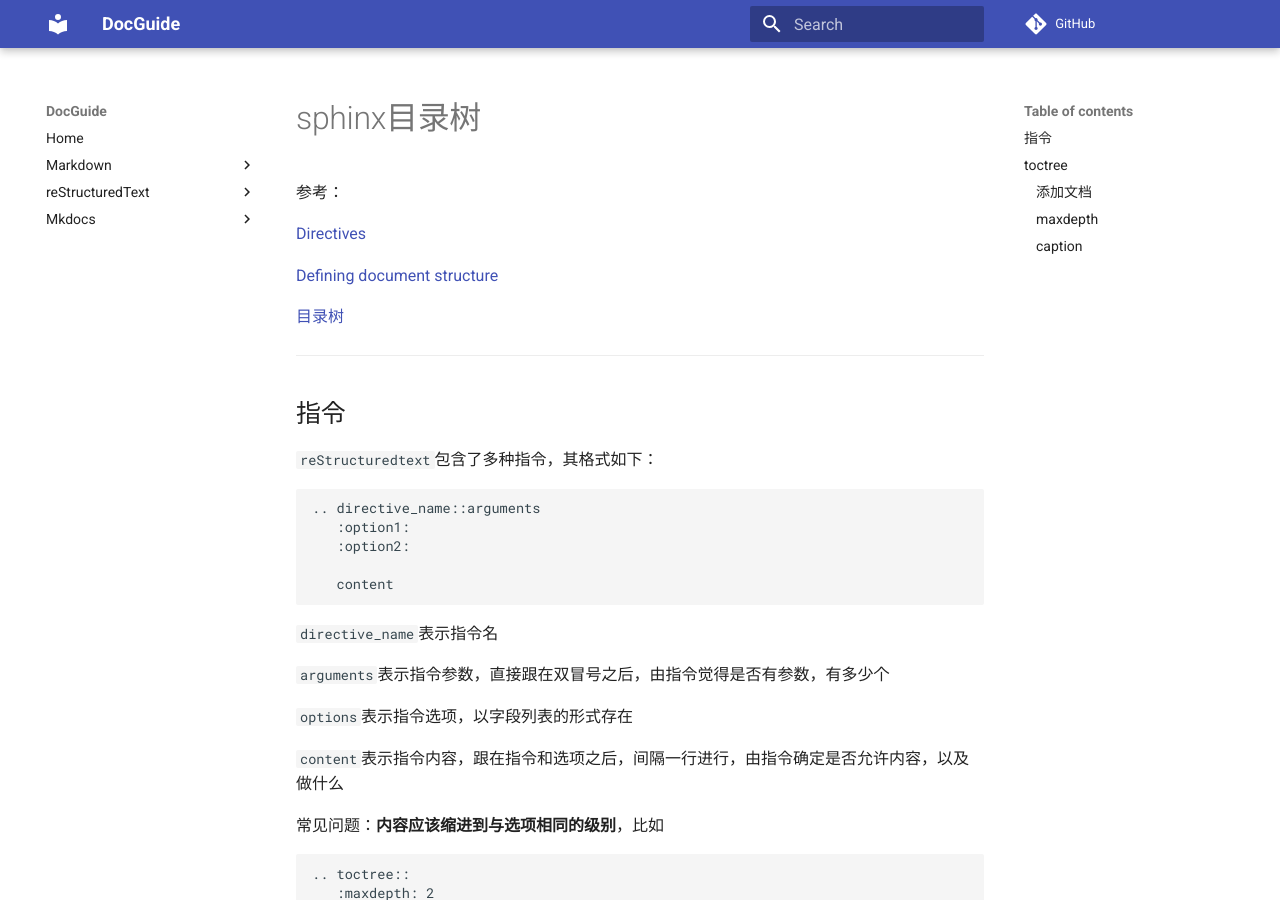
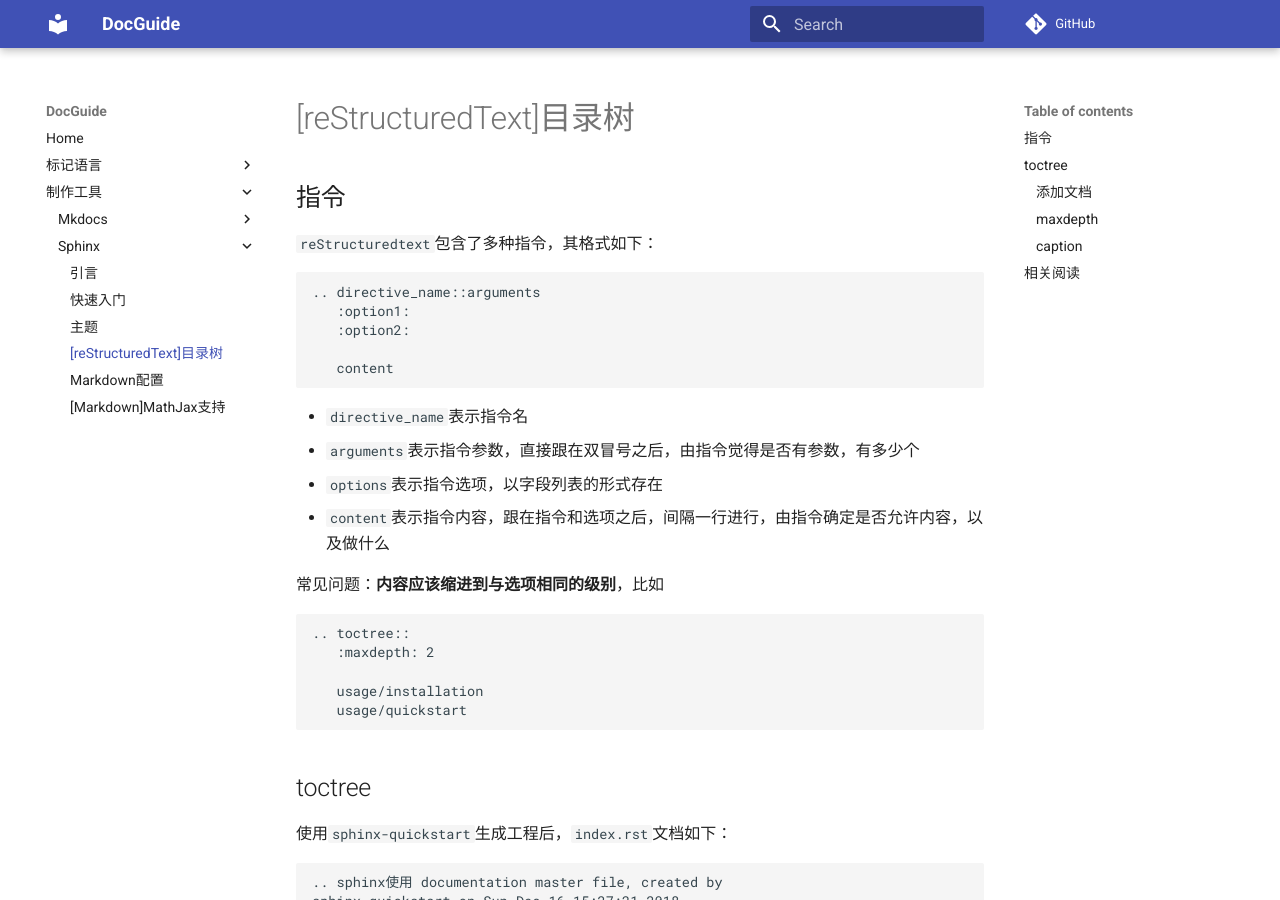
Before and after one commit to ZJDoc/DocGuide, an MkDocs documentation site: the page built from docs/sphinx/rst-toc.md, in a window 1280 px wide and 900 px high. Built offline with MkDocs 1.6.1 and Material for MkDocs 9.7.7, drawn with Linux system fonts in a browser that asks for light colours; comment, search, counter and statistics services are not loaded; some of the changed text lies outside the part shown.

Commit message:
docs(sphinx): add

```diff
--- a/docs/rst/Sphinx-目录树.md
+++ b/docs/sphinx/rst-toc.md
@@ -1,16 +1,5 @@
 
-
-# sphinx目录树
-
-参考：
-
-[Directives](http://www.sphinx-doc.org/en/master/usage/restructuredtext/directives.html#table-of-contents)
-
-[Defining document structure](http://www.sphinx-doc.org/en/master/usage/quickstart.html#defining-document-structure)
-
-[目录树](https://zh-sphinx-doc.readthedocs.io/en/latest/markup/toctree.html#toctree-directive)
-
----
+# [reStructuredText]目录树
 
 ## 指令
 
@@ -22,13 +11,10 @@
 
        content
 
-`directive_name`表示指令名
-
-`arguments`表示指令参数，直接跟在双冒号之后，由指令觉得是否有参数，有多少个
-
-`options`表示指令选项，以字段列表的形式存在
-
-`content`表示指令内容，跟在指令和选项之后，间隔一行进行，由指令确定是否允许内容，以及做什么
+* `directive_name`表示指令名
+* `arguments`表示指令参数，直接跟在双冒号之后，由指令觉得是否有参数，有多少个
+* `options`表示指令选项，以字段列表的形式存在
+* `content`表示指令内容，跟在指令和选项之后，间隔一行进行，由指令确定是否允许内容，以及做什么
 
 常见问题：**内容应该缩进到与选项相同的级别**，比如
 
@@ -38,9 +24,7 @@
        usage/installation
        usage/quickstart
 
----
-
-## `toctree`
+## toctree
 
 使用`sphinx-quickstart`生成工程后，`index.rst`文档如下：
 
@@ -103,7 +87,7 @@
         * 自定义
     zj_rst
 
-### `caption`
+### caption
 
 `caption`用于生成目录树标题，当前是`Content`，比如，修改成“目录树”
 
@@ -111,3 +95,9 @@
 
     Sphinx使用 - html主题
     zj_rst
+
+## 相关阅读
+
+* [Directives](http://www.sphinx-doc.org/en/master/usage/restructuredtext/directives.html#table-of-contents)
+* [Defining document structure](http://www.sphinx-doc.org/en/master/usage/quickstart.html#defining-document-structure)
+* [目录树](https://zh-sphinx-doc.readthedocs.io/en/latest/markup/toctree.html#toctree-directive)
--- a/mkdocs.yml
+++ b/mkdocs.yml
@@ -38,23 +38,32 @@ extra_javascript:
 # 导航
 nav:
     - Home: index.md
-    - Markdown:
-      - 引言: markdown/index.md
-      - 页内跳转: markdown/页内跳转.md
-      - 表格: markdown/表格.md
-      - 数学公式: markdown/数学公式.md
-      - 截图公式转换: markdown/截图公式转换.md
-      - 代码块设置: markdown/代码块设置.md
-      - 标签页实现: markdown/标签页实现.md
-      - 自定义Markdown编辑器: markdown/自定义Markdown编辑器.md
-      - '[VSCode]Markdown': markdown/vscode-markdown.md
-      - '[CSDN]Markdown': markdown/csdn-markdown.md
-      - '[CSDN]取出水印': markdown/csdn-去除水印.md
-    - reStructuredText:
-      - 常用语法: rst/常用语法.md
-    - Mkdocs:
-      - 引言: mkdocs/index.md
-      - 快速入门: mkdocs/get-started.md
-      - 配置文件解析: mkdocs/配置文件解析.md
-      - '[插件]MathJax': mkdocs/extension-mathjax.md
-      - '[插件]Emoji': mkdocs/extension-emoji.md
+    - 标记语言:
+      - Markdown:
+        - 引言: markdown/index.md
+        - 页内跳转: markdown/页内跳转.md
+        - 表格: markdown/表格.md
+        - 数学公式: markdown/数学公式.md
+        - 截图公式转换: markdown/截图公式转换.md
+        - 代码块设置: markdown/代码块设置.md
+        - 标签页实现: markdown/标签页实现.md
+        - 自定义Markdown编辑器: markdown/自定义Markdown编辑器.md
+        - '[VSCode]Markdown': markdown/vscode-markdown.md
+        - '[CSDN]Markdown': markdown/csdn-markdown.md
+        - '[CSDN]取出水印': markdown/csdn-去除水印.md
+      - reStructuredText:
+        - 常用语法: rst/常用语法.md
+    - 制作工具:
+      - Mkdocs:
+        - 引言: mkdocs/index.md
+        - 快速入门: mkdocs/get-started.md
+        - 配置文件解析: mkdocs/配置文件解析.md
+        - '[插件]MathJax': mkdocs/extension-mathjax.md
+        - '[插件]Emoji': mkdocs/extension-emoji.md
+      - Sphinx:
+        - 引言: sphinx/index.md
+        - 快速入门: sphinx/get-started.md
+        - 主题: sphinx/theme.md
+        - '[reStructuredText]目录树': sphinx/rst-toc.md
+        - Markdown配置: sphinx/markdown.md
+        - '[Markdown]MathJax支持': sphinx/markdown-mathjax.md
```
Also changed, not shown: docs/sphinx/get-started.md (added, +116 -0 lines), docs/sphinx/index.md (added, +33 -0 lines), docs/sphinx/markdown-mathjax.md (added, +37 -0 lines), docs/sphinx/markdown.md (added, +35 -0 lines), docs/sphinx/theme.md (added, +28 -0 lines), docs/sphinx/imgs/index.png (added), docs/sphinx/imgs/sphinx_rtd_theme.png (added).
